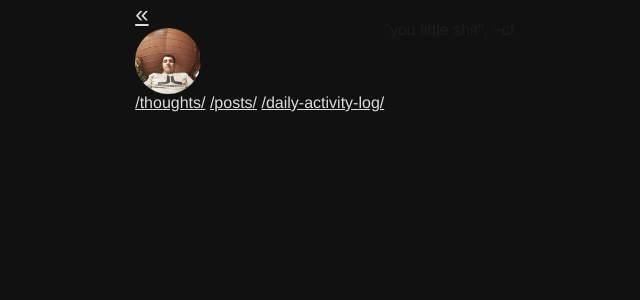
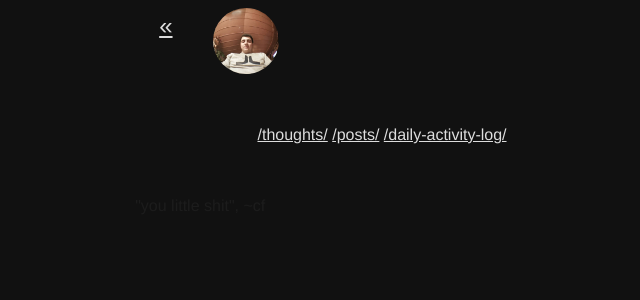
Before and after one commit to christian-fei/christian-fei.github.io-pandoc, a Jekyll site: the page built from index.html, in a window 1280 px wide. Shown: the top 300 px of the page, without its empty margins (258-898 px from the left). Built offline with Jekyll 4.4.1, drawn with Linux system fonts in a browser that asks for light colours; Markdown is read by kramdown in place of the engine named in the settings; the list of posts is cut into pages by our own code.

Commit message:
fixed styles

```diff
--- a/_layouts/default.html
+++ b/_layouts/default.html
@@ -18,14 +18,16 @@
   <body class="bg-black silver">
     <header class="ovh">
       <div class="content">
-        <div class="fl">
-          <a href="/" class="go-home">«</a>
-          <a href="/about">
+        <div class="ovh">
+          <a href="/" class="go-home btn fl">«</a>
+          <a href="/about" class="btn">
             <img id="avatar" src="/assets/images/avatar.png"/>
           </a>
-          <a href="/thoughts/">/thoughts/</a>
-          <a href="/posts/">/posts/</a>
-          <a href="/daily-activity-log/" target="_blank">/daily-activity-log/</a>
+          <div class="nav-links tac">
+            <a href="/thoughts/">/thoughts/</a>
+            <a href="/posts/">/posts/</a>
+            <a href="/daily-activity-log/" target="_blank">/daily-activity-log/</a>
+          </div>
         </div>
         <div class="fl">
           <p id="fucking-slogan"></p>
--- a/assets/css/main.css
+++ b/assets/css/main.css
@@ -64,3 +64,16 @@ h1, h2, h3, h4, h5, h6 {
 #fucking-slogan:hover {
   opacity: 1;
 }
+
+.btn {
+  display: inline-block;
+  padding: 0.5em 1em;
+}
+.tac {
+  text-align: center;
+}
+
+.nav-links {
+  margin-top: 2em;
+  margin-bottom: 2em;
+}
```
